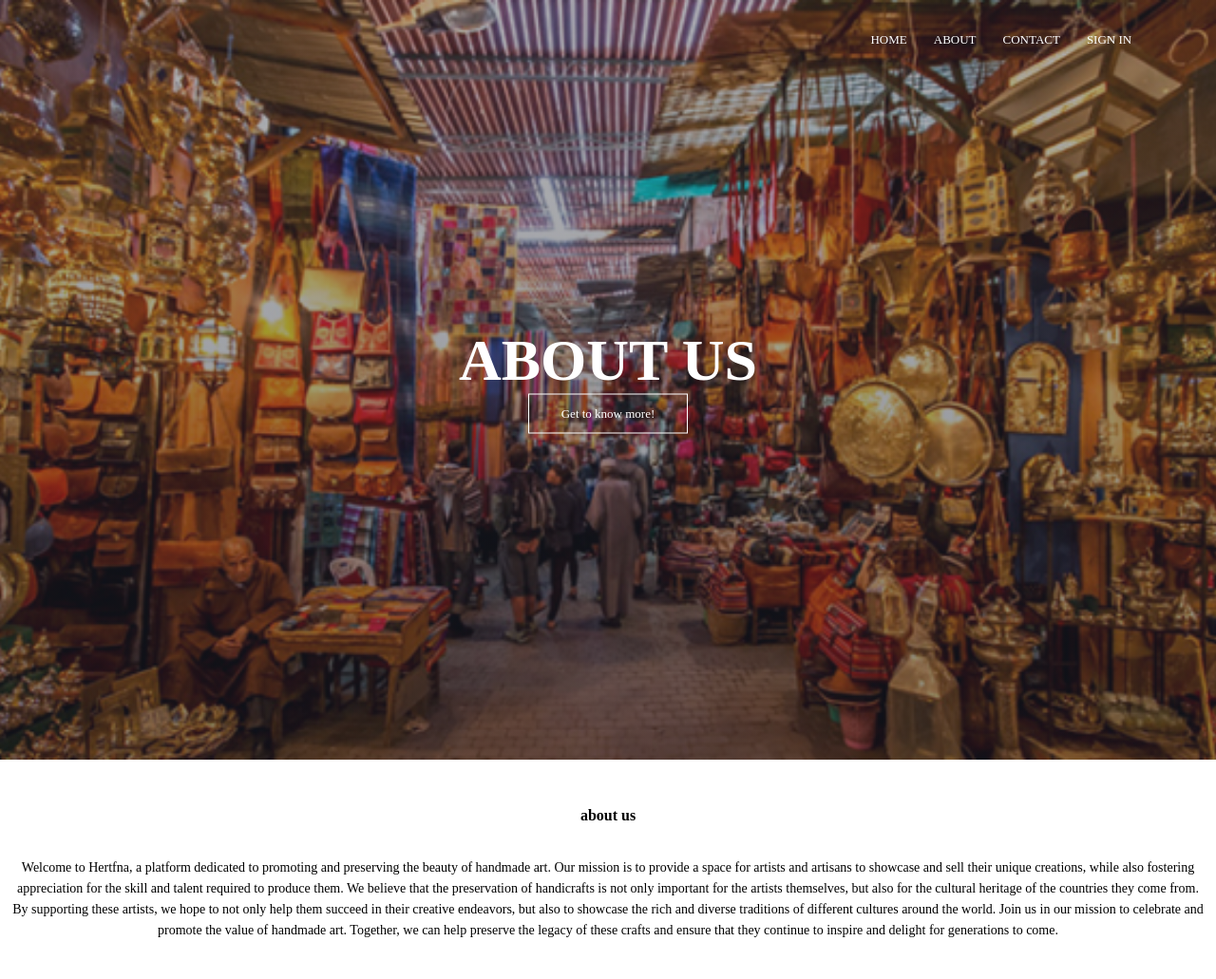
After one commit to maram-mahmoudi/Herfetna, a PHP site: page /aboutUs.html in a window 1280 px wide. The commit adds this page. Shown: the whole page at 95% size. Run offline with PHP 8.4, Linux system fonts and the light colour scheme.

Commit message:
added aboutus.html and made changes in index.html

```diff
--- /dev/null
+++ b/aboutUs.html
@@ -0,0 +1,42 @@
+<html>
+
+<head>
+    <meta name="viewport" content="with=device-width, initial-scale=1.0">
+    <title> Herfetna </title>
+    <link rel="stylesheet" href="style.css">
+</head>
+
+<body>
+    <section class="header">
+        <nav>
+            <div class="nav-links" id="navLinks">
+                <i class="fa fa-times" onclick="hideMenu()" ></i>
+                <ul>
+                    <li><a href="">HOME</a></li>
+                    <li><a href="">ABOUT</a></li>
+                    <li><a href="">CONTACT</a></li>
+                    <li><a href="">SIGN IN</a></li>
+                </ul>
+            </div>
+            <i class="fa fa-bars" onclick="showMenu"></i>
+        </nav>
+
+    <div class="text-box">
+        <h1> ABOUT US </h1>
+        <a href="" class="visit-btn"> Get to know more! </a>
+    </div>
+    </section>
+
+<!--------Footer---------->
+<section class="footer">
+    <h4>about us</h4>
+    <p> Welcome to Hertfna, a platform dedicated to promoting and preserving the beauty of handmade art. Our mission is to provide a space for artists and artisans to showcase and sell their unique creations, while also fostering appreciation for the skill and talent required to produce them.
+        We believe that the preservation of handicrafts is not only important for the artists themselves, but also for the cultural heritage of the countries they come from. By supporting these artists, we hope to not only help them succeed in their creative endeavors, but also to showcase the rich and diverse traditions of different cultures around the world.
+        Join us in our mission to celebrate and promote the value of handmade art. Together, we can help preserve the legacy of these crafts and ensure that they continue to inspire and delight for generations to come.</p>
+    <div class="icons">
+        <i class="fa fa-facebook"></i>
+        <i class="fa fa-instagram"></i>
+    </div>
+
+
+</section>
--- a/style.css
+++ b/style.css
@@ -1,3 +1,5 @@
+
+
 *{
     margin: 0;
     padding: 0;
@@ -6,8 +8,304 @@
 .header{
     min-height: 100vh;
     width: 100%;
-    background-image: linear-gradient(rgba(4,9,30,0.7),rgba(4,9,30,0.7)), url(Images/Moroccan-handicrafts.png);
+    background-image: linear-gradient(rgba(50, 53, 64, 0.381),rgba(29, 32, 45, 0.5)), url(https://github.com/maram-mahmoudi/Herfetna/blob/main/images%20/Moroccan-handicrafts.png?raw=true);
     background-position: center;
     background-size: cover;
     position: relative;
 }
+
+nav{
+    display: flex;
+    padding: 2% 6%;
+    justify-content: space-between;
+    align-items: center;
+}
+
+.nav-links{
+    flex: 1;
+    text-align: right;
+}
+
+.nav-links ul li{
+    list-style: none;
+    display: inline-block;
+    padding: 8px 12px;
+    position: relative;
+}
+
+.nav-links ul li a{
+    color: #fff;
+    text-decoration: none;
+    font-size: 13px;
+}
+
+.nav-links ul li::after{
+    content: '';
+    width: 0%;
+    height: 2px;
+    background: #f44336;
+    display: block;
+    margin: auto;
+    transition: 0.5s;
+}
+
+.nav-links ul li:hover::after{
+    width: 100%;
+}
+
+.text-box{
+    width: 90%;
+    color: #fff;
+    position: absolute;
+    top: 50%;
+    left: 50%;
+    transform: translate(-50%, -50%);
+    text-align: center;
+}
+
+.text-box h1{
+    font-size: 62px;
+}
+
+.text-box p{
+    margin: 10px 0 40px;
+    font-size: 14px;
+    color: #fff
+}
+
+.visit-btn{
+    display: inline-block;
+    text-decoration: none;
+    color: #fff;
+    border: 1px solid #fff;
+    padding: 12px 34px;
+    font-size: 13px;
+    background: transparent;
+    position: relative;
+    cursor: pointer;
+}
+
+.visit-btn:hover{
+    border: 1px solid #f44336;
+    background: #f44336;
+    transition: 1s;
+}
+
+nav .fa{
+    display: none;
+}
+
+@media(max-width: 700px){
+      .text-box h1{
+        font-size: 20px;
+      }
+      .nav-links ul li{
+        display: block;
+      }
+      .nav-links{
+        position: absolute;
+        background: #f44336;
+        height: 100vh;
+        width: 200px;
+        top: 0;
+        right:-200;
+        text-align: left;
+        z-index: 2;
+        transition: 1s;
+      }
+      nav .fa{
+        display: block;
+        color: #fff;
+        margin: 10px;
+        font-size: 22px;
+        cursor: pointer;
+      }
+      .nav-links ul{
+        padding: 30px;
+      }
+}
+
+/* css for the 2nd section */
+
+.course{
+    width: 80% ;
+    margin: auto;
+    text-align: center;
+    padding-top: 100px ;
+}
+h1{
+    font-size: 36px;
+    font-weight: 600;
+}
+p{
+    color: rgb(0, 0, 0);
+    font-size: 14px;
+    font-weight: 300;
+    line-height: 22px;
+    padding: 10px;
+}
+
+.row {
+    margin-top: 5%;
+    display: flex;
+    justify-content: space-between;
+}
+
+.course-col{
+    flex-basis: 31%;
+    background: #fff3f3;
+    border-radius: 10px;
+    margin-bottom: 5%;
+    padding: 20px 12px;
+    box-sizing: border-box;
+    transition: 0.5s;
+}
+h3{
+   text-align: center;
+   font-weight: 600;
+   margin: 10px 0;
+}
+.course-col:hover{
+    box-shadow: 0 0 20px 0px rgba(0,0,0,0.2);
+}
+
+@media(max-width: 700px){
+    .row{
+        flex-direction: column;
+    }
+}
+
+/* the third section */
+
+.campus{
+    width: 80%;
+    margin:auto;
+    text-align: center;
+    padding-top: 50px;
+}
+.campus-col{
+    flex-basis: 32%;
+    border-radius: 10px;
+    margin-bottom: 30px;
+    position: relative;
+    overflow: hidden;
+}
+.campus-col img{
+    width: 100%;
+    display: block;
+}
+.layer{
+    background:transparent;
+    height: 100%;
+    width: 100%;
+    position: absolute;
+    top: 0;
+    left: 0;
+    transition: 0.5s ;
+}
+.layer:hover{
+    background: rgba(226,0,0,0.7);
+}
+.layer h3{
+    width: 100%;
+    font-weight: 500;
+    color: #fff;
+    font-size: 26px;
+    bottom: 0;
+    left: 50%;
+    transform: translateX(-50%);
+    position: absolute;
+    opacity: 0;
+    transition: 0.5s;
+}
+.layer:hover h3{
+    bottom: 49%;
+    opacity: 1;
+
+}
+/* for the forth section */
+.facilities{
+    width: 80%;
+    margin: auto;
+    text-align: center;
+    padding-top: 100px;
+}
+.facilities-col{
+    flex-basis: 31%;
+    border-radius: 10px;
+    margin-bottom: 5%;
+    text-align: left;
+}
+.facilities-col img{
+    width: 100%;
+    border-radius:10px;
+}
+.facilities-col p{
+    padding: 0;
+}
+.facilities-col h3{
+    margin-top: 16px;
+    margin-bottom: 15px;
+    text-align: left;
+}
+
+/* testimonials */
+.testimonials{
+    width: 80%;
+    margin: auto;
+    padding-top: 100px;
+    text-align: center;
+}
+
+.testimonial-col{
+    flex-basis: 44%;
+    border-radius: 10px;
+    margin-bottom: 5%;
+    text-align: left;
+    background: #fff3f3;
+    padding: 25px;
+    cursor: pointer;
+    display: flex;
+}
+.testimonial-col img{
+    height: 40px;
+    margin-left: 5px;
+    margin-right: 30px;
+    border-radius:50% ;
+}
+.testimonial-col p{
+    padding: 0;
+}
+.testimonial-col h3{
+    margin-top: 15px;
+    text-align: left;
+}
+.testimonial-col .fa{
+    color: #f44336;
+}
+@media(max-width:700px){
+    .testimonial-col img{
+        margin-left: 0px;
+        margin-right: 15 px;
+    }
+}
+
+/* footer */
+.footer{
+    width: 100%;
+    text-align: center;
+    padding: 30px 0;
+}
+
+.footer h4{
+    margin-bottom: 25px;
+    margin-top: 20px;
+    font-weight: 600;
+}
+
+.icons .fa{
+    color: #77f;
+    margin: 0 13px;
+    cursor: pointer;
+    padding: 18px 0;
+}
```
Also changed, not shown: index.html (+158 -3 lines).
